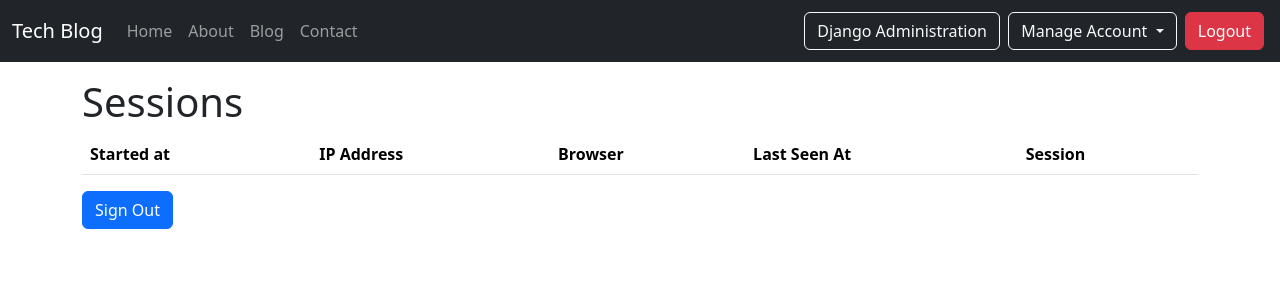
After one commit to shivatejaburle/blog-102, a Django app: page /accounts/sessions/ in a window 1280 px wide. The commit adds this page. Shown: the top 300 px of the page. Run offline with Django 5.2, Linux system fonts and the light colour scheme; the visitor is signed in with stand-in values (Sample User, id 1); lists and menus that the app fills with data are empty; parts of the project's set-up code (start-up, migrations or seed data) failed here and were passed over; some libraries are stand-ins or nearby versions.

Commit message:
User Sessions, Navbar and MFA

```diff
--- a/templates/includes/navbar.html
+++ b/templates/includes/navbar.html
@@ -32,9 +32,20 @@
         <li class="nav-item">
           {% if request.user.is_authenticated %}
             {% if request.user.is_superuser %}
-            <a class="btn btn-outline-light m-1" href="/admin" target="_blank">Django Administration</a>
+              <a class="btn btn-outline-light m-1" href="/admin" target="_blank">Django Administration</a>
             {% endif %}
-            <a class="btn btn-outline-light m-1" href="{% url 'profiles:profile_detail' user.profiles.id %}">Manage Profile</a>
+            <div class="btn-group">
+              <button class="btn btn-outline-light dropdown-toggle" type="button" data-bs-toggle="dropdown" data-bs-auto-close="true" aria-expanded="false">
+                Manage Account
+              </button>
+              <ul class="dropdown-menu">
+                <li><a class="dropdown-item" href="{% url 'profiles:profile_detail' user.profiles.id %}">Profile</a></li>
+                <li><a class="dropdown-item" href="{% url 'account_change_password' %}">Change Password</a></li>
+                <li><a class="dropdown-item" href="{% url 'account_email' %}">Change Email Address</a></li>
+                <li><a class="dropdown-item" href="/accounts/2fa">Two-Factor Authentication</a></li>
+                <li><a class="dropdown-item" href="/accounts/sessions">Sessions</a></li>
+              </ul>
+            </div>
             <a class="btn btn-danger m-1" href="{% url 'account_logout' %}">Logout</a>
           {% else %}
             <a class="btn btn-outline-light m-1" href="{% url 'account_login' %}">Login</a>
--- /dev/null
+++ b/templates/usersessions/base_manage.html
@@ -0,0 +1,9 @@
+{% extends 'base_master.html' %}
+
+{% block title %}
+    User Sessions
+{% endblock title %}
+
+{% block content %}
+
+{% endblock content %}
--- /dev/null
+++ b/templates/usersessions/usersession_list.html
@@ -0,0 +1,70 @@
+{% extends "usersessions/base_manage.html" %}
+{% load allauth %}
+{% load humanize %}
+
+{% block title %}
+    Sessions
+{% endblock title %}
+
+{% block content %}
+    <div class="container">
+        <h1>Sessions</h1>
+
+        {% if session_count > 1 %}
+            {% url 'usersessions_list' as action_url %}
+        {% else %}
+            {% url 'account_logout' as action_url %}
+        {% endif %}
+
+        {% element form action=action_url method="post" tags="sessions" no_visible_fields=True %}
+            {% slot body %}
+                {% csrf_token %}
+                <div class="table-responsive">
+                    <table class="table table-hover">
+                        <thead>
+                            <tr>
+                                <th scope="col">Started at</th>
+                                <th scope="col">IP Address</th>
+                                <th scope="col">Browser</th>
+                                {% if show_last_seen_at %}
+                                    <th scope="col">Last Seen At</th>
+                                {% endif %}
+                                <th scope="col">Session</th>
+                            </tr>
+                        </thead>
+                        <tbody>
+                            {% for session in sessions %}
+                                <tr>
+                                    <td>
+                                        <span title="{{ session.created_at }}">{{ session.created_at|naturaltime }}</span>
+                                    </td>
+                                    <td>{{ session.ip }}</td>
+                                    <td>{{ session.user_agent }}</td>
+                                    {% if show_last_seen_at %}
+                                        <td>
+                                            <span title="{{ session.last_seen_at }}">{{ session.last_seen_at|naturaltime }}</span>
+                                        </td>
+                                    {% endif %}
+                                    <td>
+                                        {% if session.is_current %}
+                                            <span class="badge text-bg-primary">Current</span>
+                                        {% else %}
+                                            <span class="badge text-bg-danger">Other</span>
+                                        {% endif %}
+                                    </td>
+                                </tr>
+                            {% endfor %}
+                        </tbody>
+                    </table>
+                </div>
+            {% endslot %}
+            {% slot actions %}
+                {% if session_count > 1 %}
+                    <button class="btn btn-danger" type="submit">Sign Out Other Sessions</button>
+                {% else %}
+                    <button class="btn btn-primary" type="submit">Sign Out</button>
+                {% endif %}
+            {% endslot %}
+        {% endelement %}
+    </div>
+{% endblock content %}
```
Also changed, not shown: mysite/settings.py (+6 -1 lines), templates/mfa/authenticate.html (added, +27 -0 lines).
